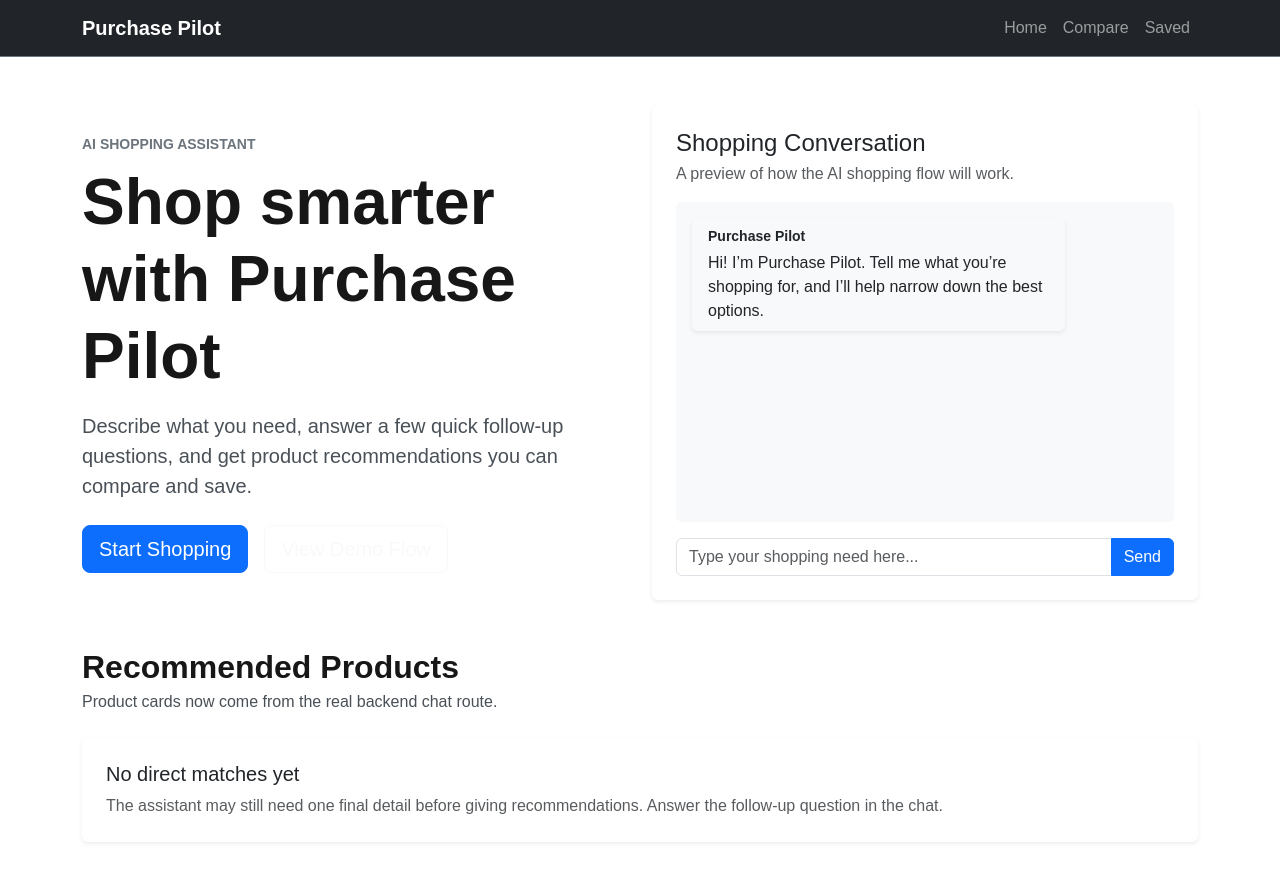
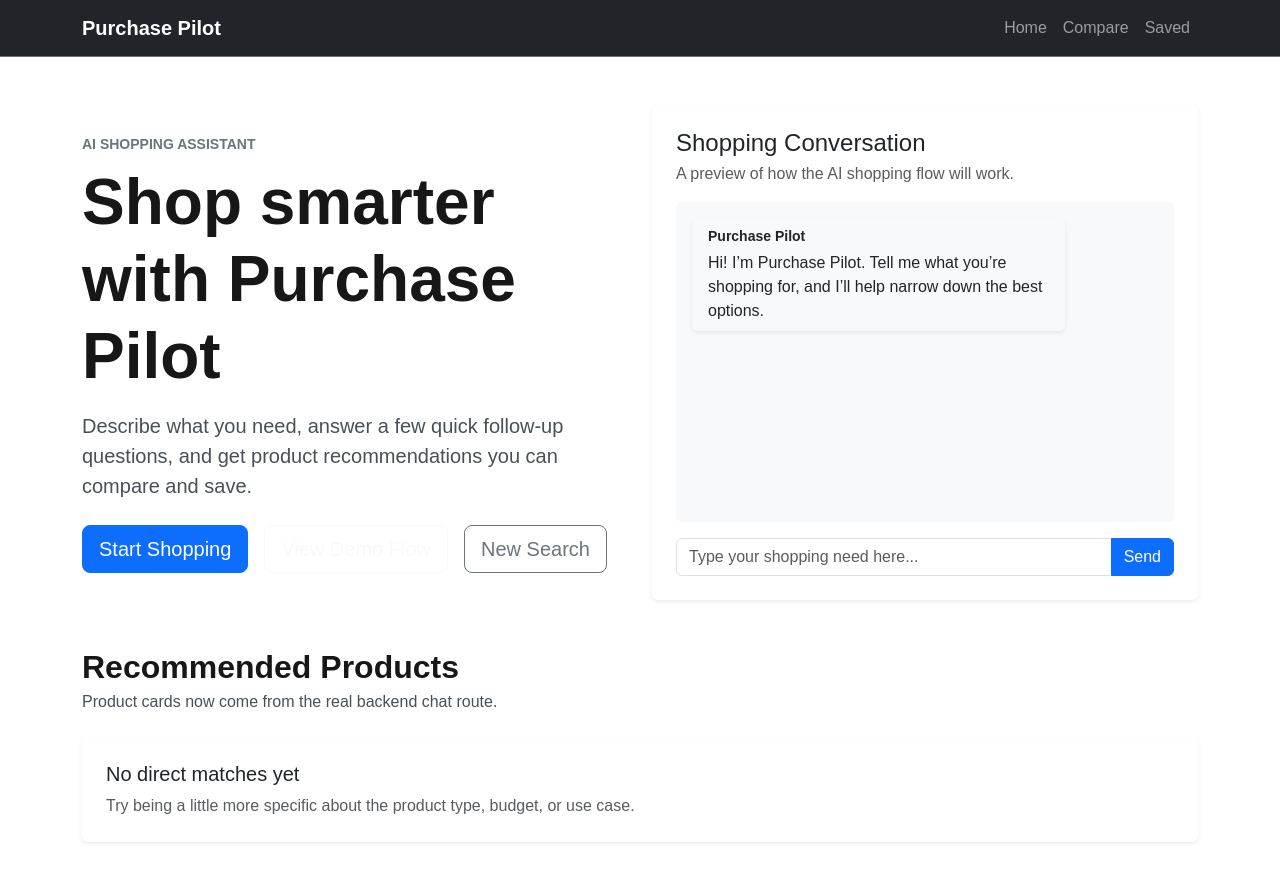
Before and after one commit to nush-cloud/purchase-pilot, a Next.js app: page / in a window 1280 px wide. Shown: the top 888 px of the page. Built offline with nearby package versions, Linux system fonts and the light colour scheme.

Commit message:
Add new search reset action to homepage

```diff
--- a/app/page.tsx
+++ b/app/page.tsx
@@ -18,13 +18,14 @@ import Row from "react-bootstrap/Row";
 import Spinner from "react-bootstrap/Spinner";
 import { setSessionRecommendations } from "@/lib/storage";
 
-
 export default function HomePage() {
   const [messages, setMessages] = useState<ChatMessage[]>(mockMessages);
   const [inputValue, setInputValue] = useState("");
   const [isLoading, setIsLoading] = useState(false);
   const [recommendations, setRecommendations] = useState<ProductRecommendation[]>([]);
   const [shouldScrollToResults, setShouldScrollToResults] = useState(false);
+  const [needsMoreInfo, setNeedsMoreInfo] = useState(false);
+  const [followUpQuestion, setFollowUpQuestion] = useState("");
 
   const recommendationsRef = useRef<HTMLElement | null>(null);
 
@@ -56,6 +57,9 @@ useEffect(() => {
     setInputValue("");
     setIsLoading(true);
     setShouldScrollToResults(true);
+    setNeedsMoreInfo(false);
+    setFollowUpQuestion("");
+
     try {
       const response = await fetch("/api/chat", {
         method: "POST",
@@ -97,9 +101,12 @@ setShouldScrollToResults(true);
       };
 
       setMessages((prevMessages) => [...prevMessages, assistantMessage]);
+
       const nextRecommendations = data.recommendations ?? [];
       setRecommendations(nextRecommendations);
       setSessionRecommendations(nextRecommendations);
+      setNeedsMoreInfo(Boolean(data.needsMoreInfo));
+      setFollowUpQuestion(data.followUpQuestion?.trim() ?? "");
     } catch (error) {
       const errorMessage: ChatMessage = {
         id: Date.now() + 1,
@@ -113,9 +120,22 @@ setSessionRecommendations(nextRecommendations);
       setMessages((prevMessages) => [...prevMessages, errorMessage]);
       setRecommendations([]);
       setSessionRecommendations([]);
+      setNeedsMoreInfo(false);
+      setFollowUpQuestion("");
     } finally {
       setIsLoading(false);
     }
+  };
+
+  const handleResetSearch = () => {
+    setMessages(mockMessages);
+    setInputValue("");
+    setIsLoading(false);
+    setRecommendations([]);
+    setShouldScrollToResults(false);
+    setNeedsMoreInfo(false);
+    setFollowUpQuestion("");
+    setSessionRecommendations([]);
   };
 
   return (
@@ -143,6 +163,9 @@ setSessionRecommendations(nextRecommendations);
                 </Button>
                 <Button variant="outline-light" size="lg">
                   View Demo Flow
+                </Button>
+                <Button variant="outline-secondary" size="lg" onClick={handleResetSearch}>
+                  New Search
                 </Button>
               </div>
             </Col>
@@ -188,13 +211,30 @@ setSessionRecommendations(nextRecommendations);
                   </Col>
                 ))}
               </Row>
+            ) : needsMoreInfo ? (
+              <Card className="shadow-sm border-0">
+                <Card.Body className="p-4">
+                  <h3 className="h5 mb-2">One quick detail needed</h3>
+                  <p className="text-muted mb-3">
+                    Purchase Pilot is ready to recommend products, but it needs one final detail first.
+                  </p>
+
+                  <Card className="bg-light border-0">
+                    <Card.Body>
+                      <div className="fw-semibold mb-2">Follow-up question</div>
+                      <div className="mb-0">
+                        {followUpQuestion || "Please answer the follow-up question shown in the chat."}
+                      </div>
+                    </Card.Body>
+                  </Card>
+                </Card.Body>
+              </Card>
             ) : (
               <Card className="shadow-sm border-0">
                 <Card.Body className="p-4">
                   <h3 className="h5 mb-2">No direct matches yet</h3>
                   <p className="text-muted mb-0">
-                    The assistant may still need one final detail before giving
-                    recommendations. Answer the follow-up question in the chat.
+                    Try being a little more specific about the product type, budget, or use case.
                   </p>
                 </Card.Body>
               </Card>
@@ -243,70 +283,3 @@ setSessionRecommendations(nextRecommendations);
     </>
   );
 }
-
-/*import Image from "next/image";
-import styles from "./page.module.css";
-
-export default function Home() {
-  return (
-    <div className={styles.page}>
-      <main className={styles.main}>
-        <Image
-          className={styles.logo}
-          src="/next.svg"
-          alt="Next.js logo"
-          width={100}
-          height={20}
-          priority
-        />
-        <div className={styles.intro}>
-          <h1>To get started, edit the page.tsx file.</h1>
-          <p>
-            Looking for a starting point or more instructions? Head over to{" "}
-            <a
-              href="https://vercel.com/templates?framework=next.js&utm_source=create-next-app&utm_medium=appdir-template-tw&utm_campaign=create-next-app"
-              target="_blank"
-              rel="noopener noreferrer"
-            >
-              Templates
-            </a>{" "}
-            or the{" "}
-            <a
-              href="https://nextjs.org/learn?utm_source=create-next-app&utm_medium=appdir-template-tw&utm_campaign=create-next-app"
-              target="_blank"
-              rel="noopener noreferrer"
-            >
-              Learning
-            </a>{" "}
-            center.
-          </p>
-        </div>
-        <div className={styles.ctas}>
-          <a
-            className={styles.primary}
-            href="https://vercel.com/new?utm_source=create-next-app&utm_medium=appdir-template&utm_campaign=create-next-app"
-            target="_blank"
-            rel="noopener noreferrer"
-          >
-            <Image
-              className={styles.logo}
-              src="/vercel.svg"
-              alt="Vercel logomark"
-              width={16}
-              height={16}
-            />
-            Deploy Now
-          </a>
-          <a
-            className={styles.secondary}
-            href="https://nextjs.org/docs?utm_source=create-next-app&utm_medium=appdir-template&utm_campaign=create-next-app"
-            target="_blank"
-            rel="noopener noreferrer"
-          >
-            Documentation
-          </a>
-        </div>
-      </main>
-    </div>
-  );
-}*/
```
Also changed, not shown: 2 other files (tests, documents, lock files or other folders). Lines whose indentation alone changed are shown as unchanged.
